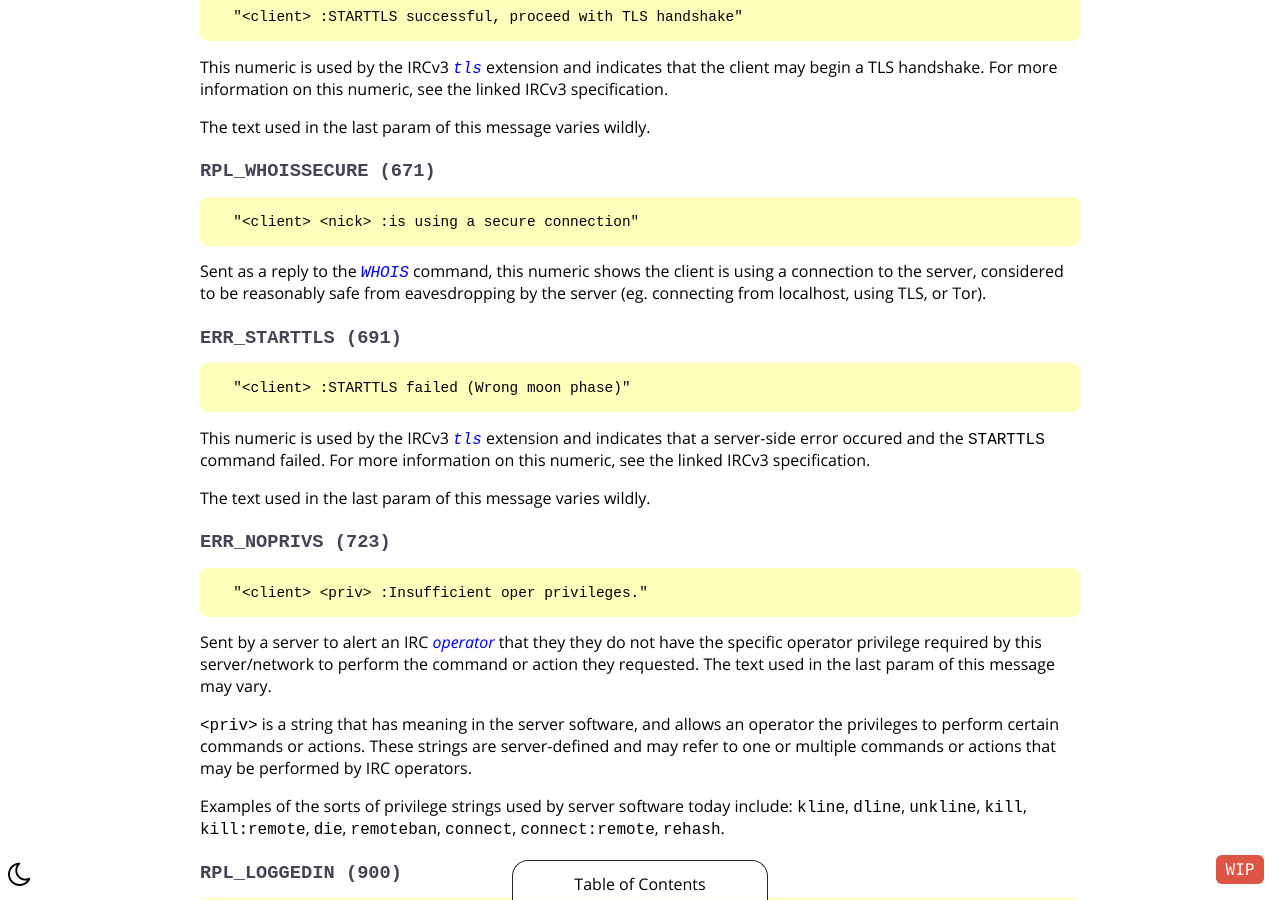
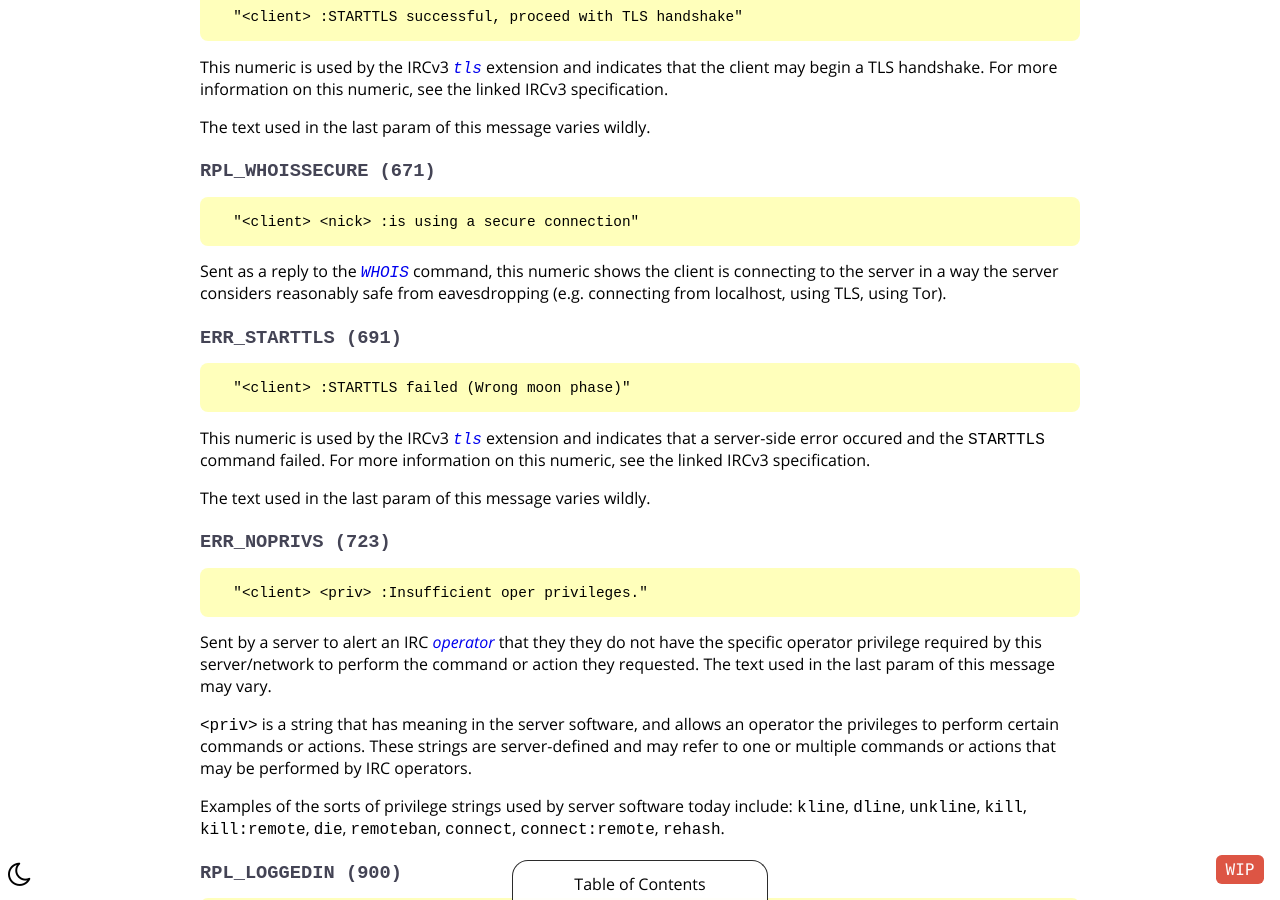
Before and after one commit to ircdocs/modern-irc, a Jekyll site: the page built from index.md, in a window 1280 px wide and 900 px high, scrolled down 61371 px. Built offline with Jekyll 4.4.1, drawn with Linux system fonts in a browser that asks for light colours.

Commit message:
Update _includes/modern-appendix.md
Co-authored-by: Daniel Oaks <daniel@danieloaks.net>

```diff
--- a/_includes/modern-appendix.md
+++ b/_includes/modern-appendix.md
@@ -863,7 +863,7 @@ The text used in the last param of this message varies wildly.
 
       "<client> <nick> :is using a secure connection"
 
-Sent as a reply to the [`WHOIS`](#whois-message) command, this numeric shows the client is using a connection to the server, considered to be reasonably safe from eavesdropping by the server (eg. connecting from localhost, using TLS, or Tor).
+Sent as a reply to the [`WHOIS`](#whois-message) command, this numeric shows the client is connecting to the server in a way the server considers reasonably safe from eavesdropping (e.g. connecting from localhost, using TLS, using Tor).
 
 ### `ERR_STARTTLS (691)`
 
```
